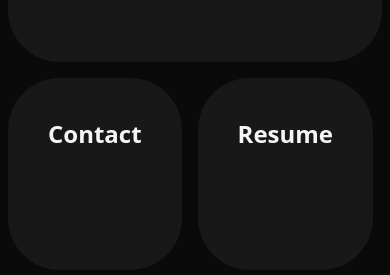
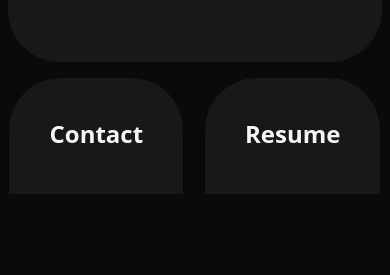
Before and after one commit to Mishalabdullah/CodingOdyssey, a Next.js app in the folder adarsh-personal-website/: page / in a window 390 px wide. Shown: the part 650-925 px from the top of the page. After the commit the page ends 844 px from the top, so only its background shows below. Built offline with nearby package versions, Linux system fonts and the light colour scheme.

Commit message:
home page update

```diff
--- a/adarsh-personal-website/app/page.js
+++ b/adarsh-personal-website/app/page.js
@@ -3,14 +3,14 @@ import PageComponent from "./components/pagecard";
 export default function Home() {
   return (
     <main>
-      <div className="text-[#F5F5F7] text-2xl md:text-5xl font-bold  h-screen relative">
+      <div className="text-[#F5F5F7] overflow-hidden text-2xl md:text-5xl font-bold  h-screen relative">
         <div className="m-2 p-2">
           Hi,<br></br>
           I'm Adarsh, a UX designer based in India. I solve real-world problems
           with empathetic design. I'm seeking fresh design opportunities and
           open to both internships and freelance projects.
         </div>
-        <div className="md:flex md:m-2 md:p-2">
+        <div className="md:flex md:m-2 max-h-screen md:p-2">
           <div className="inline md:flex justify-stretch md:w-6/12">
             <div className="md:w-6/12">
               <PageComponent pageName="Works" pageLink="/works" />
@@ -19,7 +19,7 @@ export default function Home() {
               <PageComponent pageName="About Me" pageLink="/about-me" />
             </div>
           </div>
-          <div className="flex md:flex-col md:w-6/12">
+          <div className="flex md:flex-col justify-around  md:w-6/12">
             <PageComponent pageName="Contact" pageLink="/contact" />
             <div className="md:m-2"></div>
             <PageComponent pageName="Resume" pageLink="/resume" />
```
